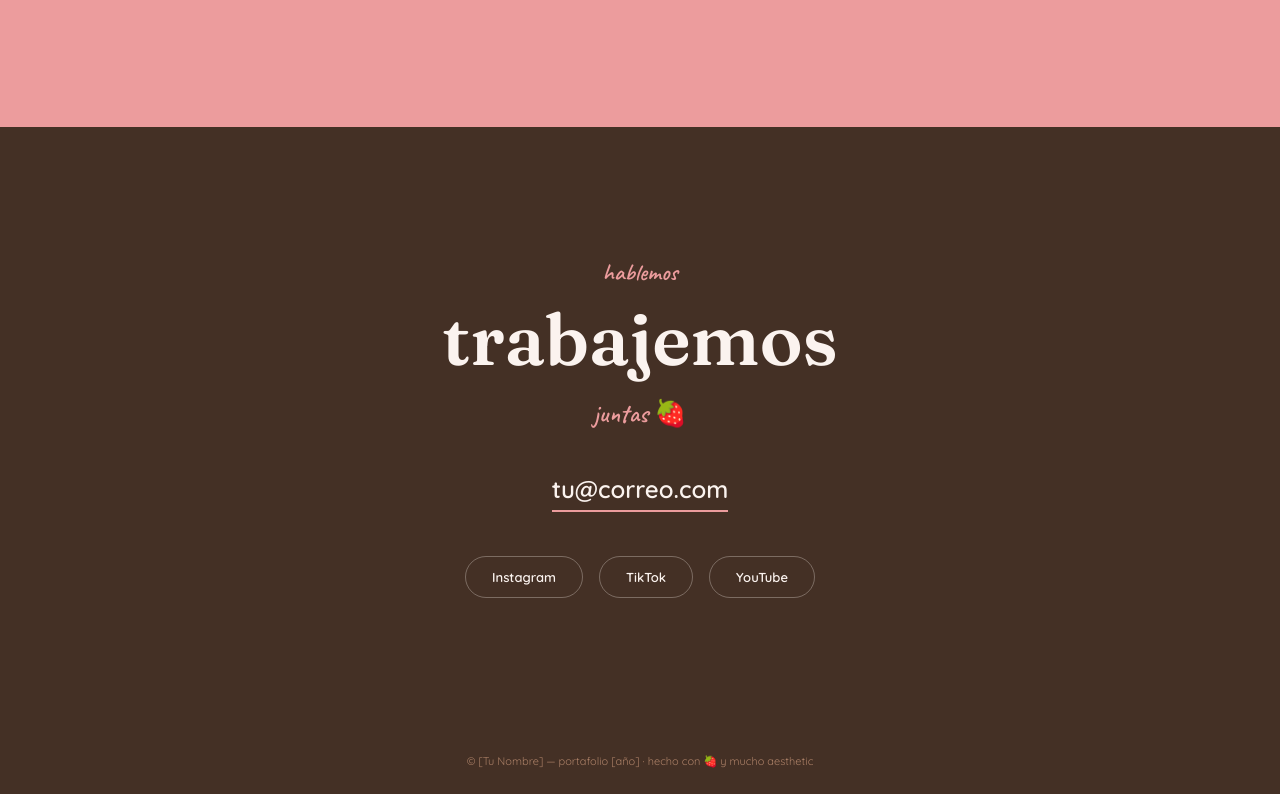
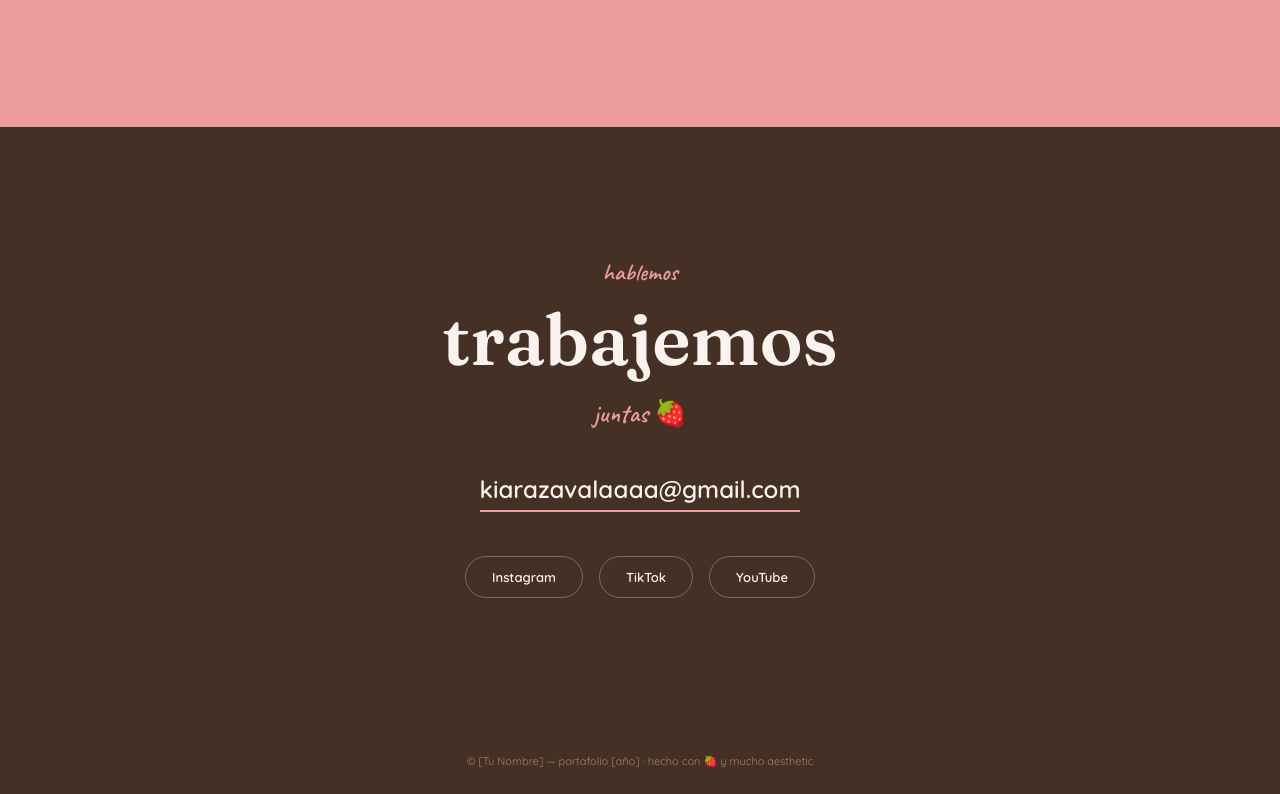
Before and after one commit to RobertoReynaga1613/Kiara-Marely-s-Social-Media-Portfolio, a plain HTML site: page index.html in a window 1280 px wide. Shown: the part 4146-4940 px from the top of the page. Drawn offline with Linux system fonts and the light colour scheme.

Commit message:
Update index.html

```diff
--- a/index.html
+++ b/index.html
@@ -311,7 +311,7 @@
   <div class="eyebrow">hablemos</div>
   <h2>trabajemos</h2>
   <span class="sub">juntas 🍓</span>
-  <a class="email" href="mailto:tu@correo.com">tu@correo.com</a>
+  <a class="email" href="mailto:tu@correo.com">kiarazavalaaaa@gmail.com</a>
   <div class="social-row">
     <a href="#">Instagram</a>
     <a href="#">TikTok</a>
```
